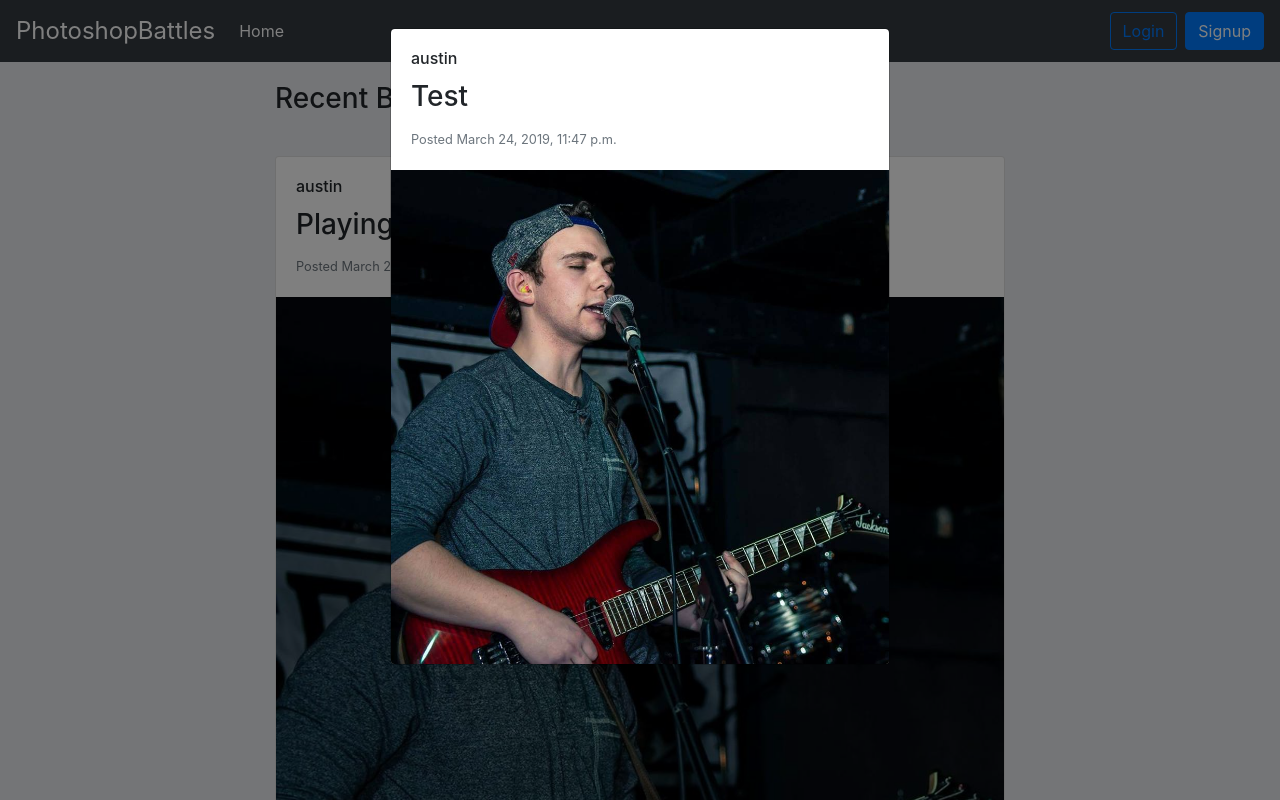
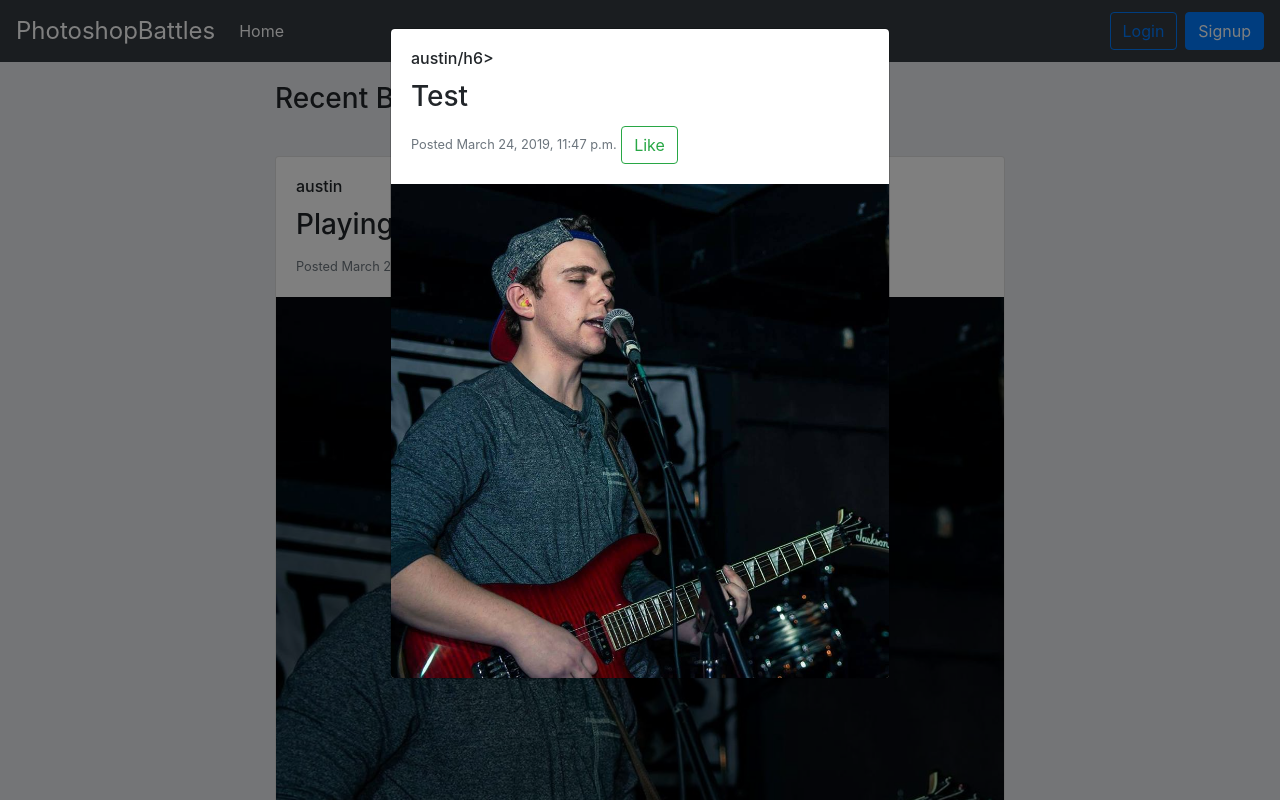
Before and after one commit to AustinMallar/Photoshop-Battles, a Django app: page / in a window 1280 px wide, after a click on "View Responses". Run offline with Django 3.2, Linux system fonts and the light colour scheme; data comes from the database, SQL or seed files in the repository; both versions use the stored data as it was after the commit; some libraries are stand-ins or nearby versions.

Commit message:
Fixed up formatting

```diff
--- a/photoshopbattles/application/templates/application/post.html
+++ b/photoshopbattles/application/templates/application/post.html
@@ -8,10 +8,11 @@
     <img class="card-img-bottom" src="media/{{ post.image }}" alt="Card image cap" >
     {% if post.reply_set.all %}
 
-  {% if post.reply_set.count == 1 %}
+    {% if post.reply_set.count >= 1 %}
     <h6 class="reply-heading">{{ post.reply_set.count }} Response</h6>
 
     {# Code for modal taken from the Bootstrap documentation: https://getbootstrap.com/docs/4.0/components/modal/ #}
+
     <button type="button" class="btn btn-primary" data-toggle="modal" data-target=".bd-example-modal-md-{{post.id}}">View Responses</button>
     <div class="modal fade bd-example-modal-md-{{post.id}}" tabindex="-1" role="dialog" aria-labelledby="myLargeModalLabel" aria-hidden="true">
       <div class="modal-dialog modal-md">
@@ -19,18 +20,17 @@
           {% for reply in post.reply_set.all %}
           <div class="reply">
             <div class="card-body">
-    <h6 class="card-title">{{reply.user}}</h6>
+              <h6 class="card-title">{{reply.user}}/h6>
               <h3 class="card-title">{{reply.title}}</h6>
-    <p class="card-text"><small class="text-muted">Posted {{reply.pub_date}}</small></p>
+              <p class="card-text"><small class="text-muted">Posted {{reply.pub_date}}</small> <button type="button" class="btn btn-outline-success">Like</button></p>
+
             </div>
             <img class="card-img-bottom" src="media/{{ reply.image }}" alt="Card image cap" >
           </div>
-
           {% endfor %}
         </div>
       </div>
-</div>
-
+    </di0.v>
     {% else%}
     <h5 class="reply-heading">{{ post.reply_set.count }} Responses</h5>
     <div class="modal fade bd-example-modal-md-{{post.id}}" tabindex="-1" role="dialog" aria-labelledby="myLargeModalLabel" aria-hidden="true">
@@ -39,9 +39,10 @@
           {% for reply in post.reply_set.all %}
           <div class="reply">
             <div class="card-body">
-    <h6 class="card-title">{{reply.user}}</h6>
+              <h6 class="card-title">{{reply.user}} AAA</h6>
               <h3 class="card-title">{{reply.title}}</h6>
               <p class="card-text"><small class="text-muted">Posted {{reply.pub_date}}</small></p>
+              <button type="button" class="btn btn-outline-success">Like</button>
             </div>
             <img class="card-img-bottom" src="media/{{ reply.image }}" alt="Card image cap" >
           </div>
@@ -52,3 +53,6 @@
           {% endif %}
         </div>
       </div>
+    </div>
+  </div>
+</div>
--- a/photoshopbattles/application/templates/application/reply.html
+++ b/photoshopbattles/application/templates/application/reply.html
@@ -3,6 +3,7 @@
     <h6 class="card-title">{{reply.user}}</h6>
     <h3 class="card-title">{{reply.title}}</h6>
     <p class="card-text"><small class="text-muted">Posted {{reply.pub_date}}</small></p>
+    <button type="button" class="btn btn-outline-success">Like</button>
   </div>
   <img class="card-img-bottom" src="media/{{ reply.image }}" alt="Card image cap" >
 </div>
--- a/requirements.txt
+++ b/requirements.txt
@@ -12,7 +12,6 @@ django-two-factor-auth==1.8.0
 idna==2.8
 phonenumberslite==8.10.8
 Pillow==5.4.1
-pkg-resources==0.0.0
 psycopg2==2.7.7
 pycryptodome==3.8.0
 PyJWT==1.7.1
```
Also changed, not shown: photoshopbattles/db.sqlite3. Lines whose indentation alone changed are shown as unchanged.
